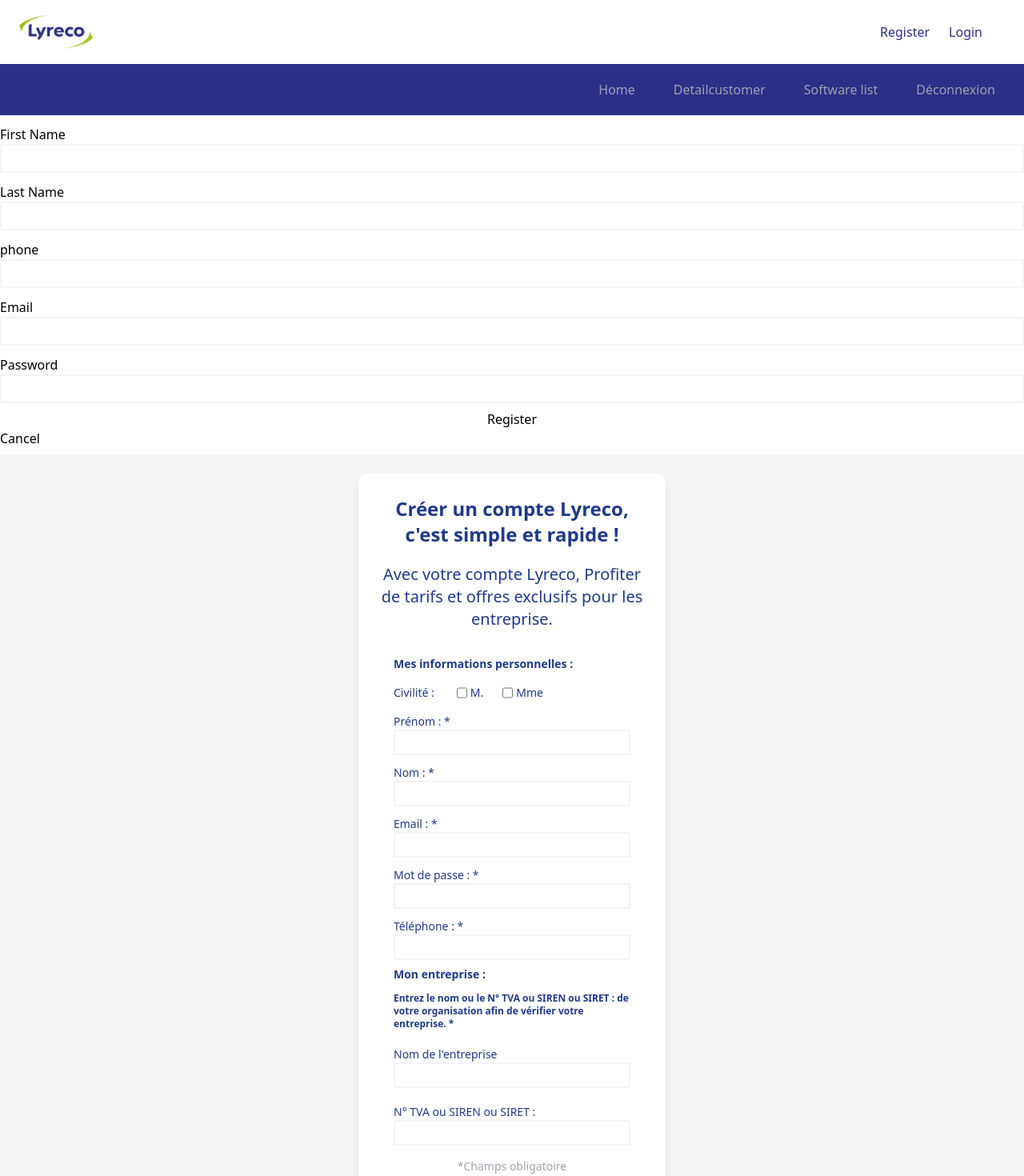
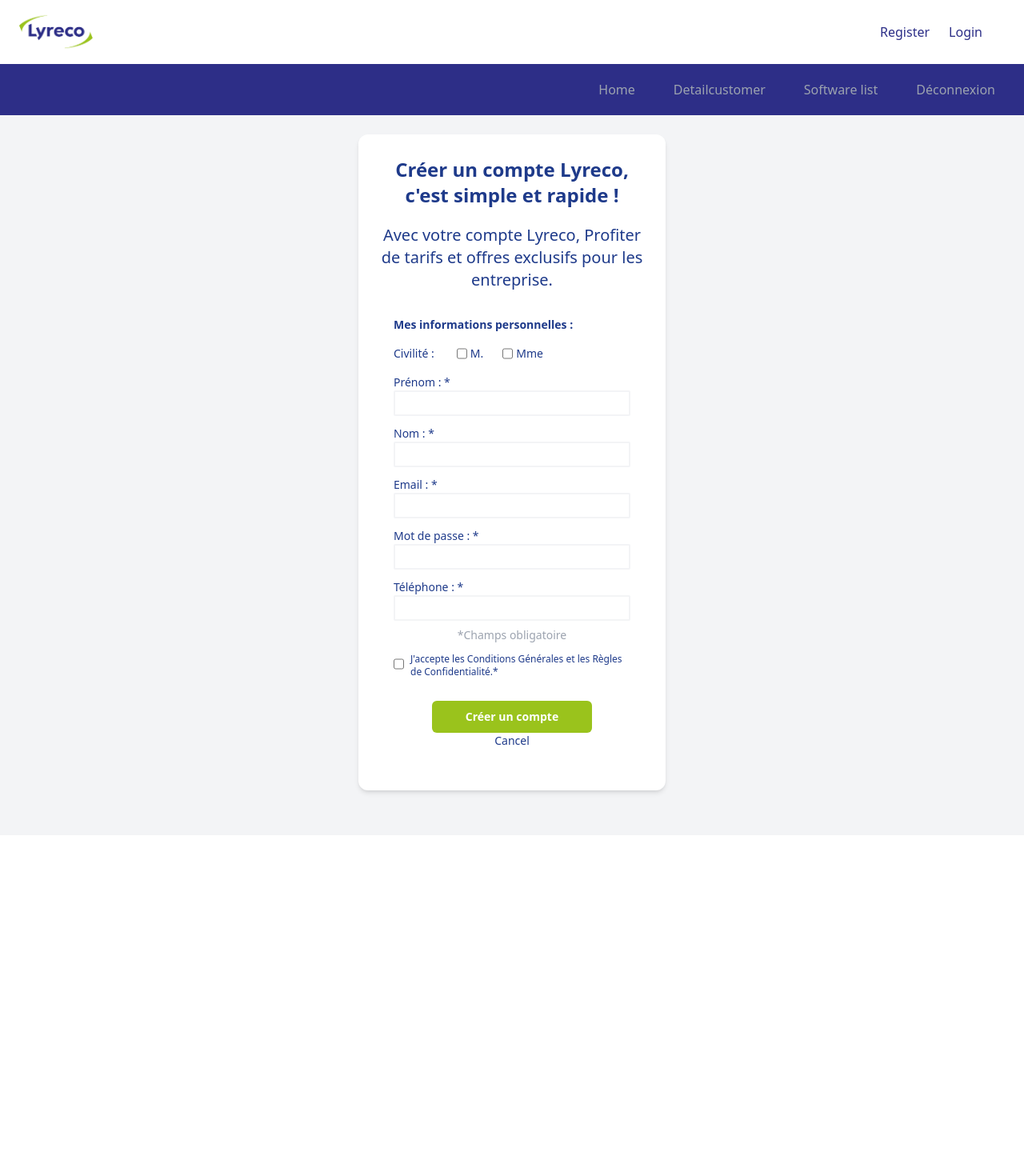
Before and after one commit to Zaratchy/LyrecoPionner2023Angular, an Angular app: page /register in a window 1280 px wide. Shown: the top 1470 px of the page at 80% size. After the commit the page ends 1044 px from the top, so only its background shows below. Built offline with nearby package versions, Linux system fonts and the light colour scheme.

Commit message:
feature/rigisterAjust : modify register htmel

```diff
--- a/src/app/register/register.component.html
+++ b/src/app/register/register.component.html
@@ -1,55 +1,3 @@
-<form [formGroup]="registerForm" (ngSubmit)="onSubmit()">
-  <div class="form-group">
-    <label id="firstName">First Name</label>
-    <input type="text" formControlName="firstName" class="form-control"
-           [ngClass]="{ 'is-invalid': submitted && f.firstName.errors }"/>
-    <div *ngIf="submitted && f.firstName.errors" class="invalid-feedback">
-      <div *ngIf="f.firstName.errors">First Name is required</div>
-    </div>
-  </div>
-  <div class="form-group">
-    <label id="lastName">Last Name</label>
-    <input type="text" formControlName="lastName" class="form-control"
-           [ngClass]="{ 'is-invalid': submitted && f.lastName.errors }"/>
-    <div *ngIf="submitted && f.lastName.errors" class="invalid-feedback">
-      <div *ngIf="f.lastName.errors">Last Name is required</div>
-    </div>
-  </div>
-  <div class="form-group">
-    <label id="phone">phone</label>
-    <input type="text" formControlName="phone" class="form-control"
-           [ngClass]="{ 'is-invalid': submitted && f.phone.errors }"/>
-    <div *ngIf="submitted && f.phone.errors" class="invalid-feedback">
-      <div *ngIf="f.phone.errors">phone is required</div>
-    </div>
-  </div>
-  <div class="form-group">
-    <label id="email">Email</label>
-    <input type="text" formControlName="email" class="form-control"
-           [ngClass]="{ 'is-invalid': submitted && f.email.errors }"/>
-    <div *ngIf="submitted && f.email.errors" class="invalid-feedback">
-      <div *ngIf="f.email.errors">Email is required</div>
-    </div>
-  </div>
-  <div class="form-group">
-    <label id="password">Password</label>
-    <input type="password" formControlName="password" class="form-control"
-           [ngClass]="{ 'is-invalid': submitted && f.password.errors }"/>
-    <div *ngIf="submitted && f.password.errors" class="invalid-feedback">
-      <div *ngIf="f.password.errors">Password is required</div>
-      <div *ngIf="f.password.errors">Password must be at least 6 characters</div>
-    </div>
-  </div>
-  <div class="form-group">
-    <button [disabled]="loading" class="btn btn-primary">
-      <span *ngIf="loading" class="spinner-border spinner-border-sm mr-1"></span>
-      Register
-    </button>
-    <a routerLink="/login" class="btn btn-link">Cancel</a>
-  </div>
-</form>
-
-
 <div class="flex justify-around bg-gray-100 p-6 text-blue-900">
 
   <div class="w-96 mb-8 p-7 rounded-xl border-gray-100 shadow-md bg-white border-1  ">
@@ -64,7 +12,7 @@
 
     <div class="p-4">
 
-      <form class="text-sm" action="">
+      <form class="text-sm" [formGroup]="registerForm" (ngSubmit)="onSubmit()">
 
         <h3 class="font-bold mb-3">Mes informations personnelles :</h3>
 
@@ -81,60 +29,62 @@
 
         <div>
 
-          <label for="">Prénom : *</label>
-          <input type="text">
+          <label id="firstName">Prénom : *</label>
+          <input type="text" formControlName="firstName" class="form-control"
+                 [ngClass]="{ 'is-invalid': submitted && f.firstName.errors }"/>
+          <div *ngIf="submitted && f.firstName.errors" class="invalid-feedback">
+            <div *ngIf="f.firstName.errors">First Name is required</div>
+          </div>
+
+        </div>
+
+
+        <div>
+
+          <label id="lastName">Nom : *</label>
+          <input type="text" formControlName="lastName" class="form-control"
+                 [ngClass]="{ 'is-invalid': submitted && f.lastName.errors }"/>
+          <div *ngIf="submitted && f.lastName.errors" class="invalid-feedback">
+            <div *ngIf="f.lastName.errors">Last Name is required</div>
+          </div>
 
         </div>
 
         <div>
 
-          <label for="">Nom : *</label>
-          <input type="text">
+          <label id="email">Email : *</label>
+          <input type="text" formControlName="email" class="form-control"
+                 [ngClass]="{ 'is-invalid': submitted && f.email.errors }"/>
+          <div *ngIf="submitted && f.email.errors" class="invalid-feedback">
+            <div *ngIf="f.email.errors">Email is required</div>
+          </div>
 
         </div>
 
         <div>
 
-          <label for="">Email : *</label>
-          <input type="text">
+          <label id="password">Mot de passe : *</label>
+          <input type="password" formControlName="password" class="form-control"
+                 [ngClass]="{ 'is-invalid': submitted && f.password.errors }"/>
+          <div *ngIf="submitted && f.password.errors" class="invalid-feedback">
+            <div *ngIf="f.password.errors">Password is required</div>
+            <div *ngIf="f.password.errors">Password must be at least 6 characters</div>
+          </div>
 
         </div>
 
         <div>
 
-          <label for="">Mot de passe : *</label>
-          <input type="text">
+          <label id="phone">Téléphone : *</label>
+          <input type="text" formControlName="phone" class="form-control"
+                 [ngClass]="{ 'is-invalid': submitted && f.phone.errors }"/>
+          <div *ngIf="submitted && f.phone.errors" class="invalid-feedback">
+            <div *ngIf="f.phone.errors">phone is required</div>
+          </div>
 
         </div>
 
-        <div>
 
-          <label for="">Téléphone : *</label>
-          <input type="text">
-
-        </div>
-
-        <h3 class="font-bold mb-3">Mon entreprise :</h3>
-        <p class="text-xs font-bold">Entrez le nom ou le N° TVA ou SIREN ou SIRET : de votre organisation afin de
-          vérifier votre entreprise. *</p>
-
-        <div>
-
-          <div>
-
-            <label for="">Nom de l'entreprise</label>
-            <input type="text">
-
-          </div>
-
-          <div>
-
-            <label for="">N° TVA ou SIREN ou SIRET :</label>
-            <input type="text">
-
-          </div>
-
-        </div>
 
         <p class="text-center text-gray-400">*Champs obligatoire</p>
 
@@ -147,14 +97,18 @@
 
         <div class="items-center">
 
-          <button class="w-[200px] h-10 mt-5 font-bold bg-[#9AC31C] text-white rounded-md hover:bg-[#a6d31f]"
-                  type="submit">Créer un compte
+          <button [disabled]="loading" class="w-[200px] h-10 mt-5 font-bold bg-[#9AC31C] text-white rounded-md hover:bg-[#a6d31f]"
+                  type="submit">
+            <span *ngIf="loading" class="spinner-border spinner-border-sm mr-1"></span>
+            Créer un compte
           </button>
+
+          <a routerLink="/login" class="btn btn-link">Cancel</a>
 
         </div>
 
+      </form>
 
-      </form>
 
     </div>
 
```
